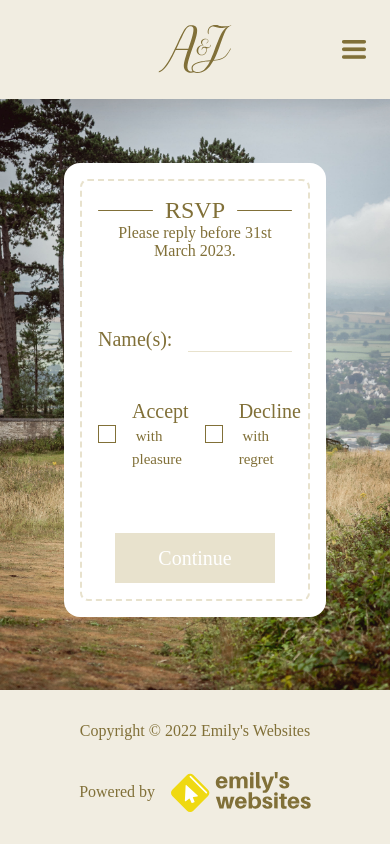
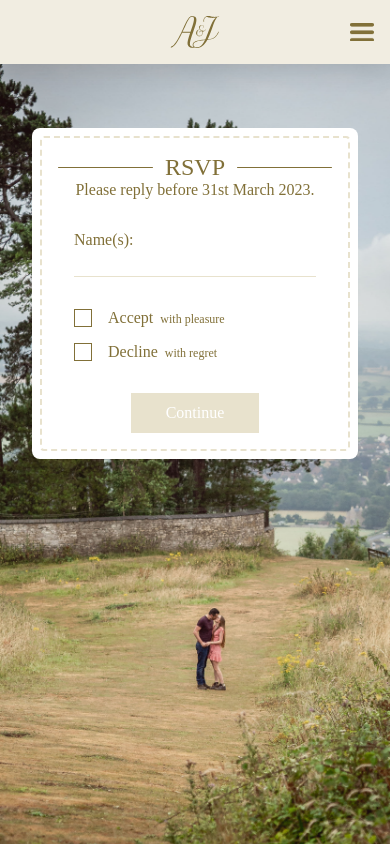
Before and after one commit to emilyswebsites/jon-and-alice, a Nuxt app: page /rsvp in a window 390 px wide. Both pictures are taken after a click on the button "Day". Shown: the top 844 px of the page. Built offline with nearby package versions, Linux system fonts and the light colour scheme; a web font is replaced by a local one.

Commit message:
Responsive styles and mini bug fixes

```diff
--- a/assets/styles/main.scss
+++ b/assets/styles/main.scss
@@ -72,13 +72,18 @@ h1, h2, h3, h4, h5, h6 {
 }
 
 .card {
+  --stitch-width: 1rem;
+  @media screen and (max-width: 500px) {
+    --stitch-width: 0.5rem;
+  }
+
   background-color: var(--clr-white);
-  border-radius: 1rem;
-  padding: 1rem;
+  border-radius: var(--stitch-width);
+  padding: var(--stitch-width);
   position: relative;
 
   .card__inner-wrapper {
-    border-radius: .5rem;
+    border-radius: calc(var(--stitch-width) / 2);
     border: 2px dashed var(--clr-beige-medium);
     padding: 1rem;
   }
@@ -158,6 +163,10 @@ h1, h2, h3, h4, h5, h6 {
   text-decoration: none;
   font-size: 1.25rem;
 
+  @media screen and (max-width:500px) {
+    font-size: 1rem;
+  }
+
   &:hover {
     background-color: var(--clr-green-dark);
   }
--- a/components/RsvpAcceptance.vue
+++ b/components/RsvpAcceptance.vue
@@ -8,7 +8,7 @@
         </label>
         <input id="names" v-model="names" type="text" name="names" spellcheck="false" />
       </div>
-      <div class="form-field">
+      <div class="form-field acceptance">
         <div class="option">
           <input id="accept" v-model="accept" :value="true" type="radio" name="accept" />
           <label for="accept">
@@ -64,5 +64,13 @@ export default {
 </script>
 
 <style scoped lang="scss">
+@media screen and (max-width: 768px) {
+  .acceptance {
+    flex-direction: column;
 
+    .option + .option {
+      margin-top: 1rem;
+    }
+  }
+}
 </style>
--- a/components/RsvpComplete.vue
+++ b/components/RsvpComplete.vue
@@ -32,5 +32,9 @@ p {
   font-size: 1.25rem;
   text-align: center;
   line-height: 1.6;
+
+  @media screen and (max-width: 768px) {
+    font-size: 1rem;
+  }
 }
 </style>
--- a/components/RsvpDietaryRequirements.vue
+++ b/components/RsvpDietaryRequirements.vue
@@ -37,6 +37,10 @@ export default {
 .rsvp__section {
   > * {
     margin-top: 2rem;
+
+    @media screen and (max-width: 768px) {
+      margin-top: 1rem;
+    }
   }
 }
 
@@ -45,10 +49,14 @@ textarea {
   font-family: var(--font-heading);
   font-size: 1.25rem;
   padding: .25rem .75rem;
-  height: 8rem;
+  height: 6rem;
   resize: none;
   border: 1px solid var(--clr-beige-medium);
   transition: border-color 150ms linear;
+
+  @media screen and (max-width: 768px) {
+    font-size: 1rem;
+  }
 
   &:focus {
     outline: none;
@@ -76,6 +84,10 @@ textarea {
 label, p {
   display: block;
   font-size: 1.25rem;
+
+  @media screen and (max-width: 768px) {
+    font-size: 1rem;
+  }
 }
 
 .button {
--- a/components/RsvpError.vue
+++ b/components/RsvpError.vue
@@ -73,11 +73,19 @@ export default {
 h3 {
   font-family: var(--font-heading);
   font-size: 1.5rem;
+
+  @media screen and (max-width: 768px) {
+    font-size: 1.25rem;
+  }
 }
 
 p {
   font-size: 1.25rem;
   line-height: 1.6;
+
+  @media screen and (max-width: 768px) {
+    font-size: 1rem;
+  }
 }
 
 .button {
@@ -105,6 +113,8 @@ p {
   left: 0;
   transform: translateY(calc(-.5rem - 100%));
   animation: copied 15000ms normal forwards linear;
+  cursor: default;
+  pointer-events: none;
 }
 
 @keyframes copied {
@@ -116,6 +126,14 @@ p {
     opacity: 1;
   }
 
+  20% {
+    opacity: 1;
+  }
+
+  60% {
+    opacity: 0.8;
+  }
+
   100% {
     opacity: 0;
   }
--- a/components/RsvpInvitationType.vue
+++ b/components/RsvpInvitationType.vue
@@ -24,13 +24,25 @@ export default {
   padding: 3rem 0rem 2rem;
   display: flex;
   justify-content: center;
+  align-items: center;
 
   .button {
     width: 12rem;
+    max-width: 100%;
 
     &:not(:last-child) {
       margin-right: 4rem;
+
+      @media screen and (max-width: 768px) {
+        margin-right: 0;
+        margin-bottom: 1rem;
+      }
     }
+  }
+
+  @media screen and (max-width: 768px) {
+    flex-direction: column;
+    padding: 2rem 0rem 1rem;
   }
 }
 </style>
--- a/components/RsvpMenu.vue
+++ b/components/RsvpMenu.vue
@@ -4,7 +4,7 @@
     <h3 class="guest-name linethrough"><span></span><span class="linethrough__content">{{ guest.name }}</span><span></span>
     </h3>
     <div class="menu">
-      <div class="form-field">
+      <div class="form-field form-field--radio">
         <label class="radio__label">Menu:</label>
         <div class="option">
           <input id="adult" v-model="menuType" value="adult" type="radio" name="menu-type" />
@@ -153,10 +153,14 @@ export default {
 
 <style scoped lang="scss">
 .guest-name {
-  margin-top: 3rem;
+  margin-top: 2rem;
 
   * {
     font-family: var(--font-scripty);
+  }
+
+  @media screen and (max-width: 768px) {
+    margin-top: 1rem;
   }
 }
 
@@ -172,12 +176,16 @@ export default {
   display: block;
 
   .option {
-    margin-top: 1rem;
+    margin: .75rem 0;
+
+    @media screen and (max-width: 768px) {
+      margin: 0.5rem 0;
+    }
   }
 }
 
 .menu {
-  max-height: 15rem;
+  max-height: 14rem;
   overflow-y: auto;
   scrollbar-width: thin;
   scrollbar-color: var(--clr-green-medium) var(--clr-beige-light);
@@ -204,4 +212,16 @@ export default {
 .option label {
   min-width: 8rem;
 }
+
+@media screen and (max-width: 500px) {
+  .subtitle {
+    font-size: .85rem;
+    font-family: var(--font-body);
+    text-align: left;
+  }
+
+  .rsvp__section {
+    padding: 0;
+  }
+}
 </style>
--- a/components/RsvpNames.vue
+++ b/components/RsvpNames.vue
@@ -38,7 +38,7 @@ export default {
   },
   computed: {
     formValid() {
-      if (!this.oldNames) {
+      if (!this.oldNames || this.oldNames.length === 0) {
         return +this.guestCount
         && !isNaN(+this.guestCount)
         && +this.guestCount > 0
@@ -87,5 +87,9 @@ export default {
 .guest__heading {
   font-family: var(--font-scripty);
   margin: 0;
+
+  @media screen and (max-width: 768px) {
+    margin-bottom: .5rem;
+  }
 }
 </style>
--- a/components/RsvpSummary.vue
+++ b/components/RsvpSummary.vue
@@ -53,6 +53,10 @@ export default {
   margin-top: 1.5rem;
   line-height: 1.4;
 
+  @media screen and (max-width: 768px) {
+    margin-top: 1rem;
+  }
+
   p {
     margin: 0;
   }
@@ -61,6 +65,10 @@ export default {
 .summary-row__content {
   flex-grow: 1;
   font-size: 1.25rem;
+
+  @media screen and (max-width: 768px) {
+    font-size: 1rem;
+  }
 }
 
 em {
@@ -71,6 +79,11 @@ em {
 
 .dietary-requirements em {
   margin-left: 2rem;
+  display: block;
+
+  @media screen and (max-width: 768px) {
+    margin-left: 1rem;
+  }
 }
 
 .edit-button {
--- a/components/TopMenu.vue
+++ b/components/TopMenu.vue
@@ -229,4 +229,18 @@ li {
     font-size: 1rem;
   }
 }
+
+@media screen and (max-width: 768px) {
+  header {
+    padding: 1rem;
+  }
+
+  .mobile-header__icon {
+    height: 2rem;
+  }
+
+  .menu-icon {
+    padding: .25rem 0;
+  }
+}
 </style>
--- a/pages/index.vue
+++ b/pages/index.vue
@@ -244,10 +244,6 @@ export default Vue.extend({
     font-size: 1rem;
   }
 
-  .button {
-    font-size: 1rem;
-  }
-
   .schedule__event {
     flex-direction: column;
   }
--- a/pages/rsvp.vue
+++ b/pages/rsvp.vue
@@ -13,7 +13,7 @@
           <RsvpNames v-if="currentStep === 'names'" :old-names="answers.guests" @set-names="setNames($event)">
           </RsvpNames>
           <RsvpMenu v-if="currentStep === 'menu'" :guest="answers.guests[currentGuestIndex]"
-            :is-last-guest="currentGuestIndex === answers.guests.length - 1" @set-menu-choices="setMenuChoices($event)">
+            :is-last-guest="currentGuestIndex === answers.guests.length - 1 || hasReachedSummary" @set-menu-choices="setMenuChoices($event)">
           </RsvpMenu>
           <RsvpDietaryRequirements v-if="currentStep === 'dietary'"
             :old-dietary-requirements="answers.dietaryRequirements"
@@ -150,8 +150,8 @@ export default Vue.extend({
       // TODO
       // Send an email
       // UI for 'sending in progress'
-      // this.showStep('complete')
-      this.showStep('error')
+      this.showStep('complete')
+      // this.showStep('error')
     }
   }
 })
@@ -161,7 +161,10 @@ export default Vue.extend({
 main {
   background-image: url("../static/photos/rsvp-image.jpg");
   background-size: cover;
+  background-attachment: fixed;
+  background-position: center;
   padding: 4rem;
+  min-height: 100vh;
 }
 
 .card {
@@ -174,15 +177,18 @@ main {
   padding: 0;
 }
 
-@media screen and (max-width:768px) {}
-
-@media screen and (max-width:500px) {}
+@media screen and (max-width:768px) {
+  main {
+    padding: 4rem 2rem;
+  }
+}
 </style>
 
 <style lang="scss">
 .rsvp__section {
-  max-width: 40rem;
+  max-width: 42rem;
   margin: auto;
+  padding: 0 1rem;
 }
 
 .rsvp__form {
@@ -191,10 +197,22 @@ main {
   .form-field + .form-field {
     margin-top: 3rem;
   }
+
+  @media screen and (max-width: 768px) {
+    margin: 2rem 0 0;
+
+    .form-field + .form-field {
+      margin-top: 2rem;
+    }
+  }
 }
 
 .button--rsvp {
   margin: 4rem auto 0;
+
+  @media screen and (max-width: 768px) {
+    margin-top: 2rem;
+  }
 }
 
 .subtitle {
@@ -208,9 +226,17 @@ main {
   display: flex;
   align-items: baseline;
 
+  @media screen and (max-width: 768px) {
+    flex-direction: column;
+  }
+
   label {
     margin-right: 1rem;
     font-size: 1.25rem;
+
+    @media screen and (max-width: 768px) {
+      font-size: 1rem;
+    }
   }
 
   input[type=text],
@@ -223,6 +249,7 @@ main {
     font-size: 1.25rem;
     min-width: 0px;
     transition: border-color 150ms linear;
+    max-width: 100%;
 
     &:focus {
       border-color: var(--clr-beige-dark);
@@ -231,10 +258,16 @@ main {
 
   input[type=text] {
     flex-grow: 1;
+    width: 100%;
   }
 
   input[type=number] {
     width: 3rem;
+
+    @media screen and (max-width: 768px) {
+      width: 100%;
+      text-align: center;
+    }
   }
 
   .radio__options {
@@ -250,12 +283,15 @@ main {
   .option {
     flex-grow: 1;
 
-    input[type="radio"] {
-      position: absolute;
+    input[type=radio] {
+      overflow: hidden;
       opacity: 0;
       cursor: pointer;
       height: 0;
       width: 0;
+      margin: 0;
+      position: fixed;
+      top: 0;
 
       + label {
         position: relative;
```
